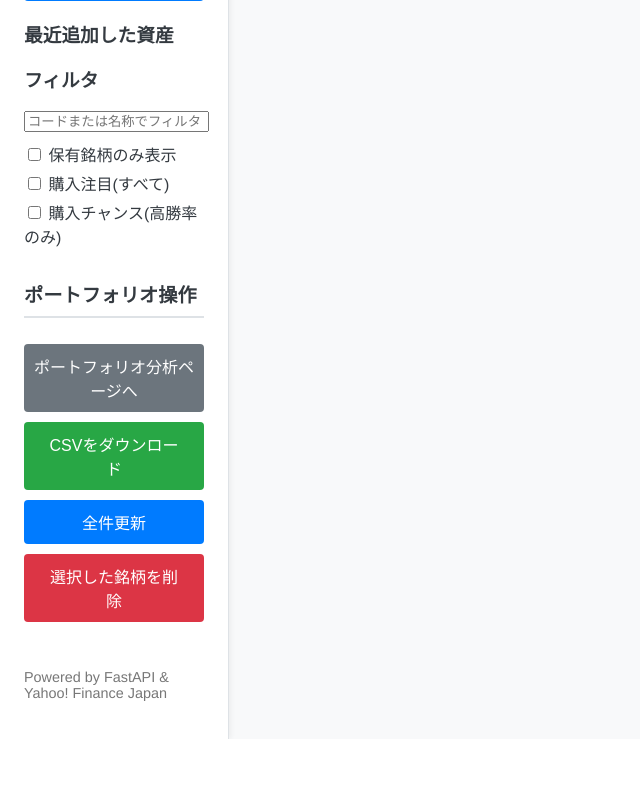
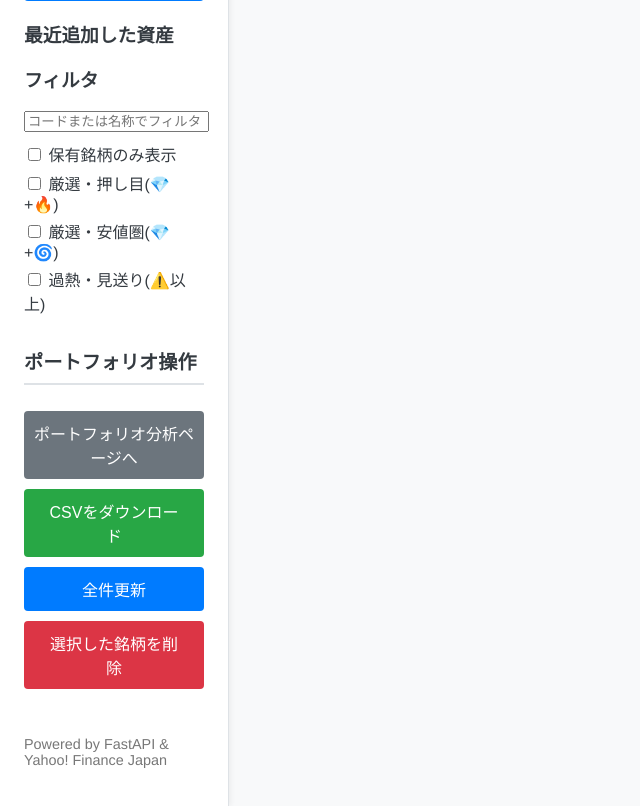
Before and after one commit to ymkge/jp-stock-portfolio-app, a FastAPI app: page / in a window 1640 px wide. Shown: the part 259-1065 px from the top of the page, without its empty margins (0-640 px from the left). Before the commit the page ends 998 px from the top, so only its background shows below. Run offline with FastAPI, Linux system fonts and the light colour scheme; data that the repository does not hold is empty.

Commit message:
feat: 売買シグナル同時点灯パターンが出た為、売買の注目フラグの精査をする #78

```diff
--- a/app.py
+++ b/app.py
@@ -230,10 +230,10 @@ def calculate_sell_signal(stock_data: dict) -> Optional[dict]:
             is_level2 = True
             reasons.append("RSIピークアウト")
 
-    # --- Level 3: 損切検討 (トレンド崩壊) ---
+    # --- Level 3: 長期調整 (トレンド崩壊) ---
     if price > 0 and ma_75 and price < ma_75:
         is_level3 = True
-        reasons.append("75日線割れ(トレンド崩壊)")
+        reasons.append("75日線割れ(長期調整)")
 
     # レベルの決定 (高い方を優先)
     level = 0
--- a/highlight_rules.json
+++ b/highlight_rules.json
@@ -62,15 +62,15 @@
     "display": {
       "level_1": {
         "icon": "⚠️",
-        "label": "利確注意"
+        "label": "過熱気味"
       },
       "level_2": {
         "icon": "🚨",
-        "label": "利確推奨"
+        "label": "ピークアウト"
       },
       "level_3": {
-        "icon": "📉",
-        "label": "損切検討"
+        "icon": "🌀",
+        "label": "長期調整"
       }
     }
   },
--- a/static/js/main.js
+++ b/static/js/main.js
@@ -11,6 +11,7 @@ document.addEventListener('DOMContentLoaded', () => {
     const showOnlyManagedAssetsCheckbox = document.getElementById('show-only-managed-assets-checkbox');
     const showOnlyAttentionAssetsCheckbox = document.getElementById('show-only-attention-assets-checkbox');
     const showOnlyOpportunityAssetsCheckbox = document.getElementById('show-only-opportunity-assets-checkbox');
+    const showOnlyOverheatedAssetsCheckbox = document.getElementById('show-only-overheated-assets-checkbox');
     const tabNav = document.querySelector('.tab-nav');
 
     // --- モーダル関連DOM要素 ---
@@ -135,8 +136,9 @@ document.addEventListener('DOMContentLoaded', () => {
     function filterAndRender() {
         const filterText = filterInput.value.toLowerCase();
         const showOnlyManaged = showOnlyManagedAssetsCheckbox.checked;
-        const showOnlyAttention = showOnlyAttentionAssetsCheckbox.checked;
-        const showOnlyOpportunity = showOnlyOpportunityAssetsCheckbox.checked;
+        const showStrictDip = showOnlyAttentionAssetsCheckbox.checked;
+        const showStrictLow = showOnlyOpportunityAssetsCheckbox.checked;
+        const showOverheated = showOnlyOverheatedAssetsCheckbox.checked;
 
         let filteredAssets = allAssetsData.filter(asset => asset.asset_type === activeTab);
 
@@ -144,12 +146,25 @@ document.addEventListener('DOMContentLoaded', () => {
             filteredAssets = filteredAssets.filter(asset => asset.holdings && asset.holdings.length > 0);
         }
 
-        if (showOnlyAttention) {
-            filteredAssets = filteredAssets.filter(asset => asset.buy_signal && asset.buy_signal.level >= 1);
+        if (showStrictDip) {
+            // 厳選・押し目: 💎 かつ 購入シグナル(レベル1以上)
+            filteredAssets = filteredAssets.filter(asset =>
+                asset.buy_signal && asset.buy_signal.is_diamond && asset.buy_signal.level >= 1
+            );
         }
 
-        if (showOnlyOpportunity) {
-            filteredAssets = filteredAssets.filter(asset => asset.buy_signal && asset.buy_signal.level >= 2);
+        if (showStrictLow) {
+            // 厳選・安値圏: 💎 かつ 長期調整(レベル3)
+            filteredAssets = filteredAssets.filter(asset =>
+                asset.buy_signal && asset.buy_signal.is_diamond && asset.sell_signal && asset.sell_signal.level === 3
+            );
+        }
+
+        if (showOverheated) {
+            // 過熱・見送り: 過熱シグナル(レベル1 or 2)
+            filteredAssets = filteredAssets.filter(asset =>
+                asset.sell_signal && (asset.sell_signal.level === 1 || asset.sell_signal.level === 2)
+            );
         }
 
         if (filterText) {
@@ -688,6 +703,7 @@ document.addEventListener('DOMContentLoaded', () => {
     showOnlyManagedAssetsCheckbox.addEventListener('input', filterAndRender);
     showOnlyAttentionAssetsCheckbox.addEventListener('input', filterAndRender);
     showOnlyOpportunityAssetsCheckbox.addEventListener('input', filterAndRender);
+    showOnlyOverheatedAssetsCheckbox.addEventListener('input', filterAndRender);
 
     document.querySelectorAll('.select-all-assets').forEach(checkbox => {
         checkbox.addEventListener('change', (event) => {
--- a/templates/index.html
+++ b/templates/index.html
@@ -31,11 +31,15 @@
                     </div>
                     <div class="checkbox-wrapper" style="margin-top: 5px;">
                         <input type="checkbox" id="show-only-attention-assets-checkbox">
-                        <label for="show-only-attention-assets-checkbox">購入注目(すべて)</label>
+                        <label for="show-only-attention-assets-checkbox">厳選・押し目(💎+🔥)</label>
                     </div>
                     <div class="checkbox-wrapper" style="margin-top: 5px;">
                         <input type="checkbox" id="show-only-opportunity-assets-checkbox">
-                        <label for="show-only-opportunity-assets-checkbox">購入チャンス(高勝率のみ)</label>
+                        <label for="show-only-opportunity-assets-checkbox">厳選・安値圏(💎+🌀)</label>
+                    </div>
+                    <div class="checkbox-wrapper" style="margin-top: 5px;">
+                        <input type="checkbox" id="show-only-overheated-assets-checkbox">
+                        <label for="show-only-overheated-assets-checkbox">過熱・見送り(⚠️以上)</label>
                     </div>
                 </div>
             </section>
```
Also changed, not shown: static/js/analysis.js (+3 -5 lines), templates/analysis.html (+4 -4 lines).
